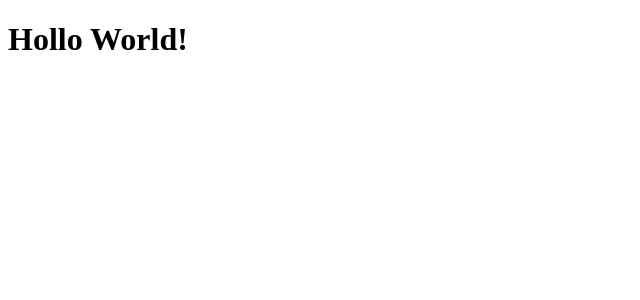
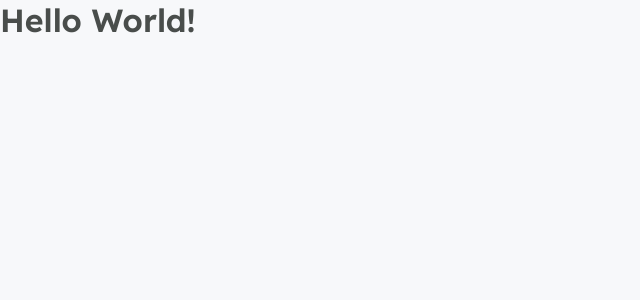
Before and after one commit to mateussouza-ms/podcastr, a Next.js app: page / in a window 1280 px wide. Shown: the top 300 px of the page, without its empty margins (0-640 px from the left). Built offline with nearby package versions, Linux system fonts and the light colour scheme.

Commit message:
Configure global styles and fonts
Create and configure CSS file with global styles of the application.
Import and configure external fonts used in the application.

```diff
--- a/src/pages/_app.tsx
+++ b/src/pages/_app.tsx
@@ -1,5 +1,7 @@
+import "../styles/global.css";
+
 function MyApp({ Component, pageProps }) {
-  return <Component {...pageProps} />
+  return <Component {...pageProps} />;
 }
 
-export default MyApp
+export default MyApp;
--- /dev/null
+++ b/src/pages/_document.tsx
@@ -0,0 +1,21 @@
+import Document, { Html, Head, Main, NextScript } from "next/document";
+
+export default class MyDocument extends Document {
+  render() {
+    return (
+      <Html>
+        <Head>
+          <link rel="preconnect" href="https://fonts.gstatic.com" />
+          <link
+            href="https://fonts.googleapis.com/css2?family=Inter&family=Lexend:wght@500;600&display=swap"
+            rel="stylesheet"
+          />
+        </Head>
+        <body>
+          <Main />
+          <NextScript />
+        </body>
+      </Html>
+    );
+  }
+}
--- a/src/pages/index.tsx
+++ b/src/pages/index.tsx
@@ -1,5 +1,3 @@
 export default function Home() {
-  return (
-   <h1>Hollo World!</h1>
-  )
+  return <h1>Hello World!</h1>;
 }
--- /dev/null
+++ b/src/styles/global.css
@@ -0,0 +1,69 @@
+* {
+  margin: 0;
+  padding: 0;
+  box-sizing: border-box;
+}
+
+:root {
+  --white: #fff;
+
+  --gray-50: #f7f8fa;
+  --gray-100: #e6e8eb;
+  --gray-200: #afb2b1;
+  --gray-500: #808080;
+  --gray-800: #494d4b;
+
+  --green-500: #04d361;
+
+  --purple-300: #9f75ff;
+  --purple-400: #9264fa;
+  --purple-500: #8257e5;
+  --purple-800: #6f48c9;
+}
+
+@media (max-width: 1080px) {
+  html {
+    font-size: 93.75%;
+  }
+}
+
+@media (max-width: 720px) {
+  html {
+    font-size: 87.5%;
+  }
+}
+
+body {
+  background-color: var(--gray-50);
+}
+
+body,
+input,
+textarea,
+button {
+  font: 500 1rem Inter, sans-serif;
+  color: var(--gray-500);
+}
+
+h1 {
+  font-size: 2rem;
+}
+
+h2 {
+  font-size: 1.5rem;
+}
+
+h1,
+h2,
+h3,
+h4,
+h5,
+h6 {
+  font-weight: 600;
+  font-family: Lexend, sans-serif;
+  color: var(--gray-800);
+}
+
+button {
+  cursor: pointer;
+}
```
